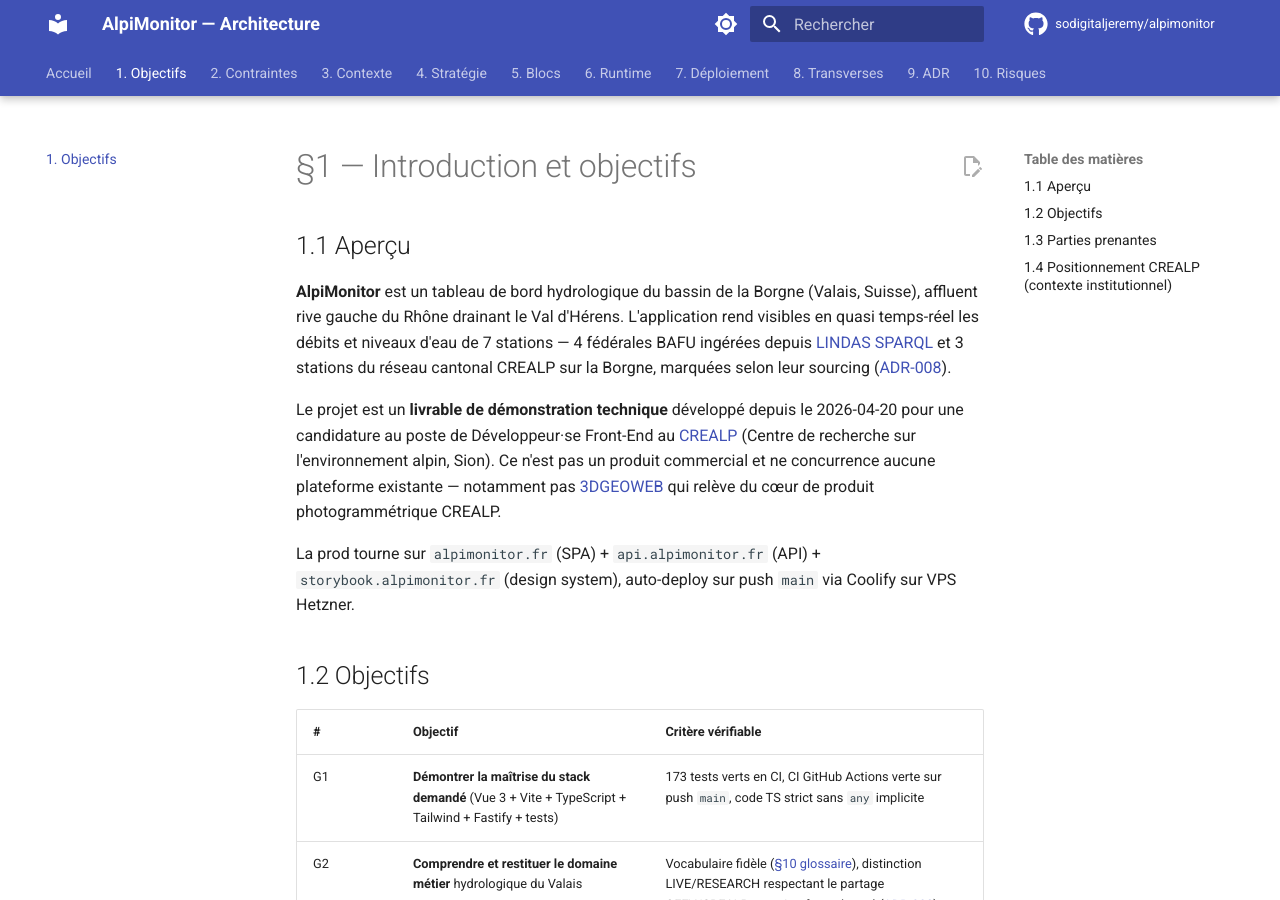
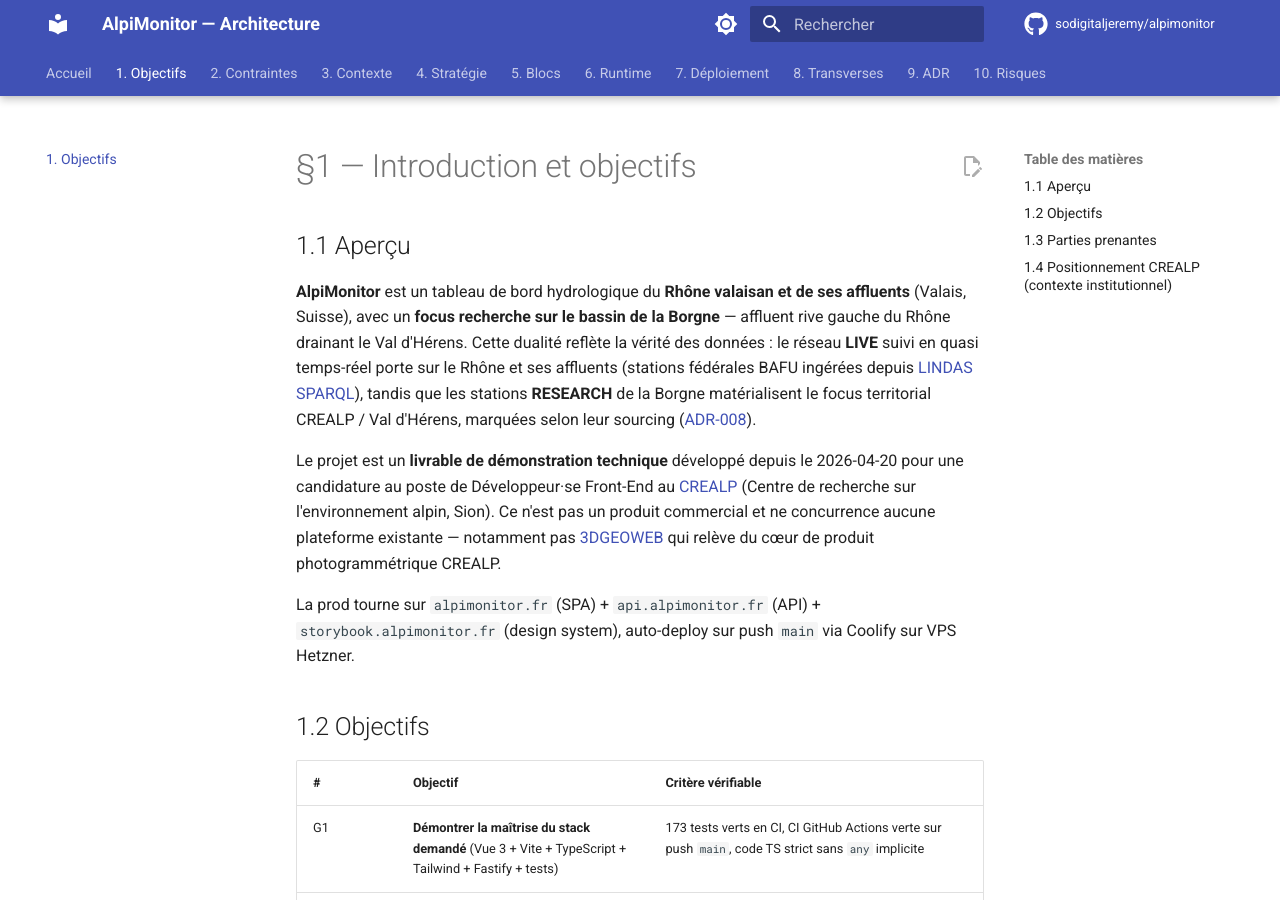
Before and after one commit to sodigitaljeremy/alpimonitor, an MkDocs documentation site: the page built from docs/01-introduction-and-goals/index.md, in a window 1280 px wide and 900 px high. Built offline with MkDocs 1.6.1 and Material for MkDocs 9.7.7, drawn with Linux system fonts in a browser that asks for light colours; comment, search, counter and statistics services are not loaded.

Commit message:
docs(c7): nuance §1 identity to reflect the LIVE/RESEARCH duality
§1.1 described AlpiMonitor as a dashboard of the Borgne basin, but the LIVE
network is the Rhône valaisan and its tributaries; the Borgne stations are
RESEARCH. Reframe the identity honestly: operational monitoring of the Rhône
valaisan + affluents, with a research focus on the Borgne / Val d'Hérens.

```diff
--- a/docs/01-introduction-and-goals/index.md
+++ b/docs/01-introduction-and-goals/index.md
@@ -2,7 +2,7 @@
 
 ## 1.1 Aperçu
 
-**AlpiMonitor** est un tableau de bord hydrologique du bassin de la Borgne (Valais, Suisse), affluent rive gauche du Rhône drainant le Val d'Hérens. L'application rend visibles en quasi temps-réel les débits et niveaux d'eau de 7 stations — 4 fédérales BAFU ingérées depuis [LINDAS SPARQL](../03-context-and-scope/data-sources.md) et 3 stations du réseau cantonal CREALP sur la Borgne, marquées selon leur sourcing ([ADR-008](../09-architectural-decisions/adr-008.md)).
+**AlpiMonitor** est un tableau de bord hydrologique du **Rhône valaisan et de ses affluents** (Valais, Suisse), avec un **focus recherche sur le bassin de la Borgne** — affluent rive gauche du Rhône drainant le Val d'Hérens. Cette dualité reflète la vérité des données : le réseau **LIVE** suivi en quasi temps-réel porte sur le Rhône et ses affluents (stations fédérales BAFU ingérées depuis [LINDAS SPARQL](../03-context-and-scope/data-sources.md)), tandis que les stations **RESEARCH** de la Borgne matérialisent le focus territorial CREALP / Val d'Hérens, marquées selon leur sourcing ([ADR-008](../09-architectural-decisions/adr-008.md)).
 
 Le projet est un **livrable de démonstration technique** développé depuis le 2026-04-20 pour une candidature au poste de Développeur·se Front-End au [CREALP](https://www.crealp.ch) (Centre de recherche sur l'environnement alpin, Sion). Ce n'est pas un produit commercial et ne concurrence aucune plateforme existante — notamment pas [3DGEOWEB](https://www.3dgeoweb.crealp.ch) qui relève du cœur de produit photogrammétrique CREALP.
 
```
